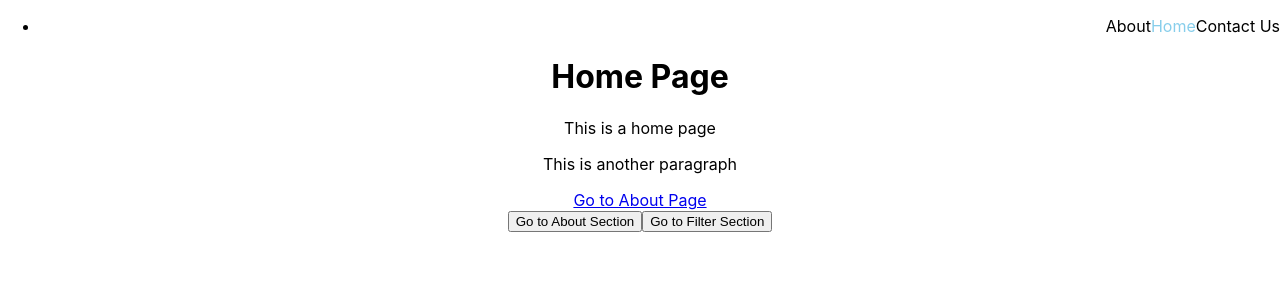
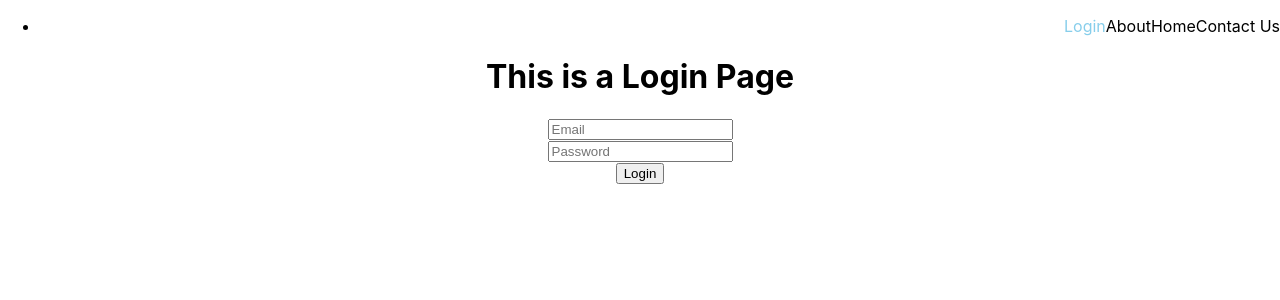
Before and after one commit to helloabdulmajid/react_router6, a React (Create React App) app: page /login in a window 1280 px wide. Before the commit this address led to /. Shown: the top 300 px of the page. Built offline with nearby package versions, Linux system fonts and the light colour scheme.

Commit message:
Protected route use

```diff
--- a/src/App.js
+++ b/src/App.js
@@ -8,6 +8,8 @@ import User from './components/User';
 import Filter from './components/Filter';
 import Contact from './components/Contact';
 import Company from './components/Company';
+import Login from './components/login';
+import Protected from './components/Protected';
 
 
 
@@ -18,8 +20,10 @@ function App() {
       <Navbar/>
 
       <Routes>
-      <Route path='/' element={<Home/>}/>
-      <Route path='/about' element={<About/>}/>
+      <Route path='/' element={<Protected Components={Home}/>}/>
+      <Route path='/login' element={<Login/>}/>
+
+      <Route path='/about' element={<Protected Components={About}/>}/>
       {/* <Route path='/*' element={<Page404/>}/>    */}
       <Route path='/user/:name' element={<User/>}/>
 
--- a/src/components/Navbar.jsx
+++ b/src/components/Navbar.jsx
@@ -5,6 +5,8 @@ function NavBar(){
         <div>
       <ul className='navul'>
         <li className='navbar'>
+        <NavLink className="navbarlink" to="/login">Login</NavLink>
+
         <NavLink className="navbarlink" to="/about">About</NavLink>
         <NavLink className="navbarlink" to="/">Home</NavLink>
         <NavLink className="navbarlink" to='/contact'>Contact Us</NavLink>
--- /dev/null
+++ b/src/components/Protected.jsx
@@ -0,0 +1,24 @@
+import { useEffect } from "react";
+import {  useNavigate} from "react-router-dom";
+
+function Protected(props){
+    const {Components}=props;
+    const navigate=useNavigate();
+    useEffect(()=>
+    {
+        let login=localStorage.getItem('login');
+        if(!login){
+            navigate('/login')
+        }
+    }
+    );
+
+
+    return(
+        <div>
+            <Components/>
+        </div>
+    )
+}
+
+export default Protected;
--- /dev/null
+++ b/src/components/login.jsx
@@ -0,0 +1,33 @@
+import { useEffect } from "react";
+
+import {  useNavigate} from "react-router-dom";
+
+function Login(){
+    const login=()=>{
+        localStorage.setItem('login',true);
+        navigate('/')
+
+    }
+    const navigate=useNavigate();
+
+    useEffect(()=>
+    {
+        let login=localStorage.getItem('login');
+        if(login){
+            navigate('/')
+        }
+    }
+    );
+    return(
+        <div>
+            <h1>This is a Login Page</h1>
+            <input type="text" placeholder="Email"/>
+            <br/>
+            <input type="password" placeholder="Password" />
+            <br/>
+            <button onClick={login}>Login</button>
+        </div>
+    )
+}
+
+export default Login;
```
